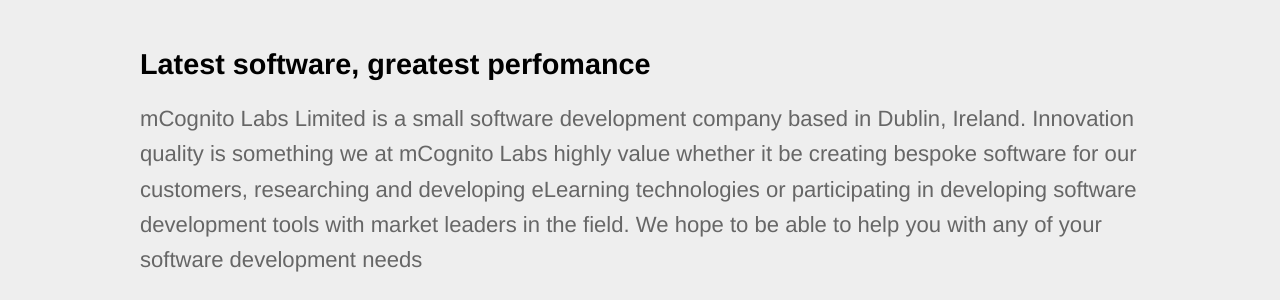
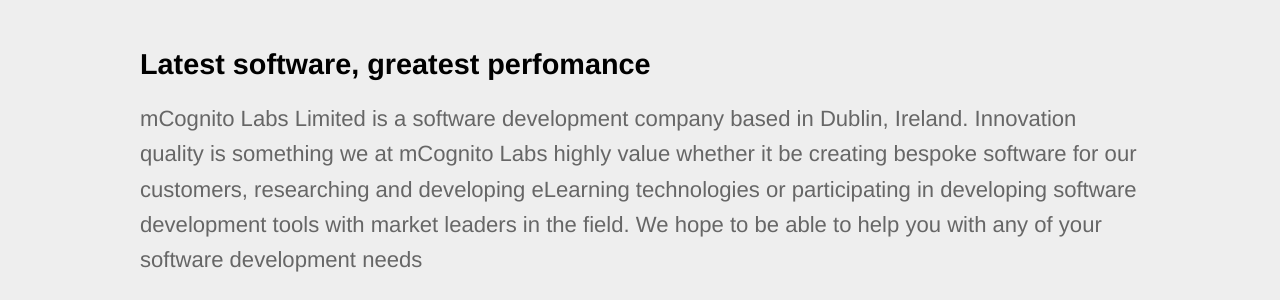
Before and after one commit to mCognitoLabs/mcognito.com, a Jekyll site: the page built from about.html, in a window 1280 px wide. Shown: the part 495-795 px from the top of the page. Built offline with Jekyll 4.4.1, drawn with Linux system fonts in a browser that asks for light colours.

Commit message:
Update about.html

```diff
--- a/about.html
+++ b/about.html
@@ -8,7 +8,7 @@
 	<div class="container halves">
 		<div>
 			<h3 class="editable">Latest software, greatest perfomance</h3>
-			<p class="editable">mCognito Labs Limited is a small software development company based in Dublin, Ireland. Innovation quality is something we at mCognito Labs highly value whether it be creating bespoke software for our customers, researching and developing eLearning technologies or participating in developing software development tools with market leaders in the field. We hope to be able to help you with any of your software development needs </p>
+			<p class="editable">mCognito Labs Limited is a software development company based in Dublin, Ireland. Innovation quality is something we at mCognito Labs highly value whether it be creating bespoke software for our customers, researching and developing eLearning technologies or participating in developing software development tools with market leaders in the field. We hope to be able to help you with any of your software development needs </p>
 		</div>
 	</div>
 </section>
```
